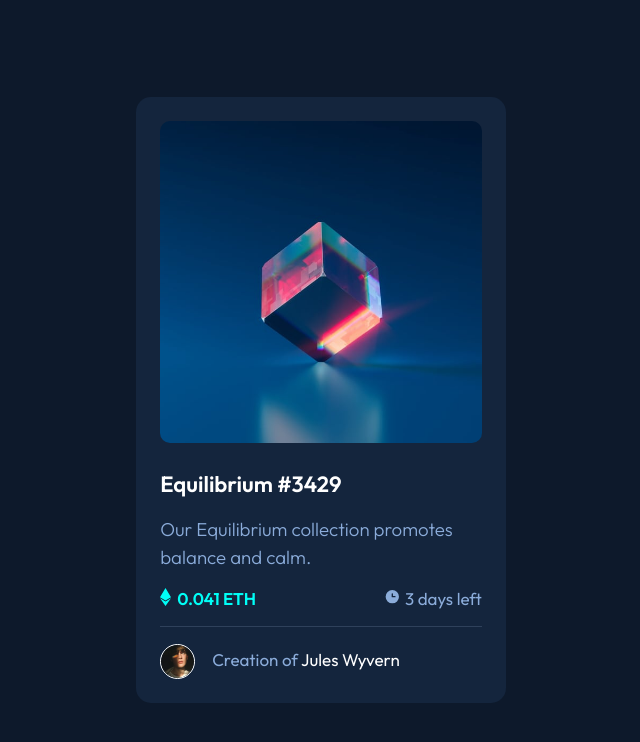
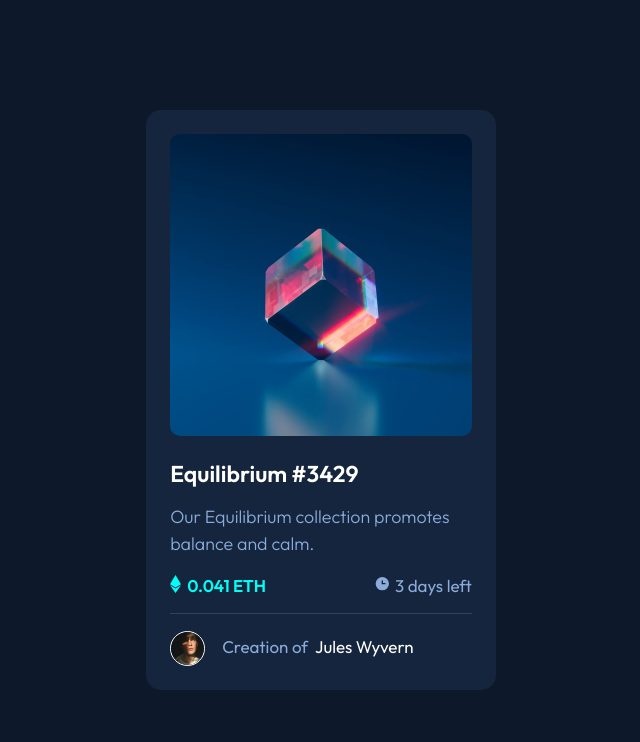
Before and after one commit to viraj308/NFT-Card-Component, a plain HTML site: page index.html in a window 1280 px wide. Shown: the whole page, without its empty margins (319-959 px from the left). Drawn offline with Linux system fonts and the light colour scheme.

Commit message:
Solved Font problem

```diff
--- a/style.css
+++ b/style.css
@@ -1,5 +1,5 @@
 /* fonts */
-@font-face {
+/* @font-face {
     font-family: 'Outfit-Light';
     src: url(/fonts/Outfit/static/Outfit-Light.ttf);
 }
@@ -10,7 +10,9 @@
 @font-face {
     font-family: "Outfit-SemiBold";
     src: url(/fonts/Outfit/static/Outfit-SemiBold.ttf);
-}
+} */
+
+@import url('https://fonts.googleapis.com/css2?family=Outfit:wght@300;400;600&display=swap');
 
 :root {
     --soft-blue: hsl(215, 51%, 70%);
@@ -76,17 +78,19 @@ svg {
 }
 
 h1 {
-    font-family: 'Outfit-Semibold';
-    font-size: 1.3rem;
-    margin-top: 1.2em;
+    font-family: 'Outfit';
+    font-weight: 600;
+    font-size: 1.35rem;
+    margin-top: 1em;
 }
 h1:hover {
     color: var(--cyan);
 }
 
 p.text1 {
-    font-family: 'Outfit-Light';
-    font-size: 1.1rem;
+    font-family: 'Outfit';
+    font-weight: 300;
+    font-size: 1.05rem;
     line-height: 1.5em;
     margin-top: 0.9em;
     color: var(--soft-blue);
@@ -99,14 +103,16 @@ p.text1 {
 .value1 {
     background: url(images/icon-ethereum.svg) no-repeat;
     color: var(--cyan);
-    font-family: 'Outfit-Semibold';
+    font-family: 'Outfit';
+    font-weight: 600;
     padding-left: 1em;
 }
 .value2{
     background: url(images/icon-clock.svg) no-repeat;
     color: var(--soft-blue);
     padding-left: 1.25em;
-    font-family: 'Outfit-Regular';
+    font-family: 'Outfit';
+    font-weight: 400;
 }
 hr {
     border: none;
@@ -124,25 +130,26 @@ hr {
     border-radius: 100%;
 }
 .text2 {
-    font-family: 'Outfit-Regular';
+    font-family: 'Outfit';
     color: var(--soft-blue);
     margin-top: 0.3em;
     margin-left: 1em;
 
 }
 span {
-    font-family: 'Outfit-Regular';
+    font-family: 'Outfit';
     color: var(--white);
+    padding-left: 0.2em;
 }
 span:hover {
     color: var(--cyan);
 }
 
-@media (min-width: 375px) {
+@media (min-width: 376px) {
 
     .container {
         width: 88%;
-        max-width: 370px;
+        max-width: 350px;
         height: auto;
     }
     html {
```
